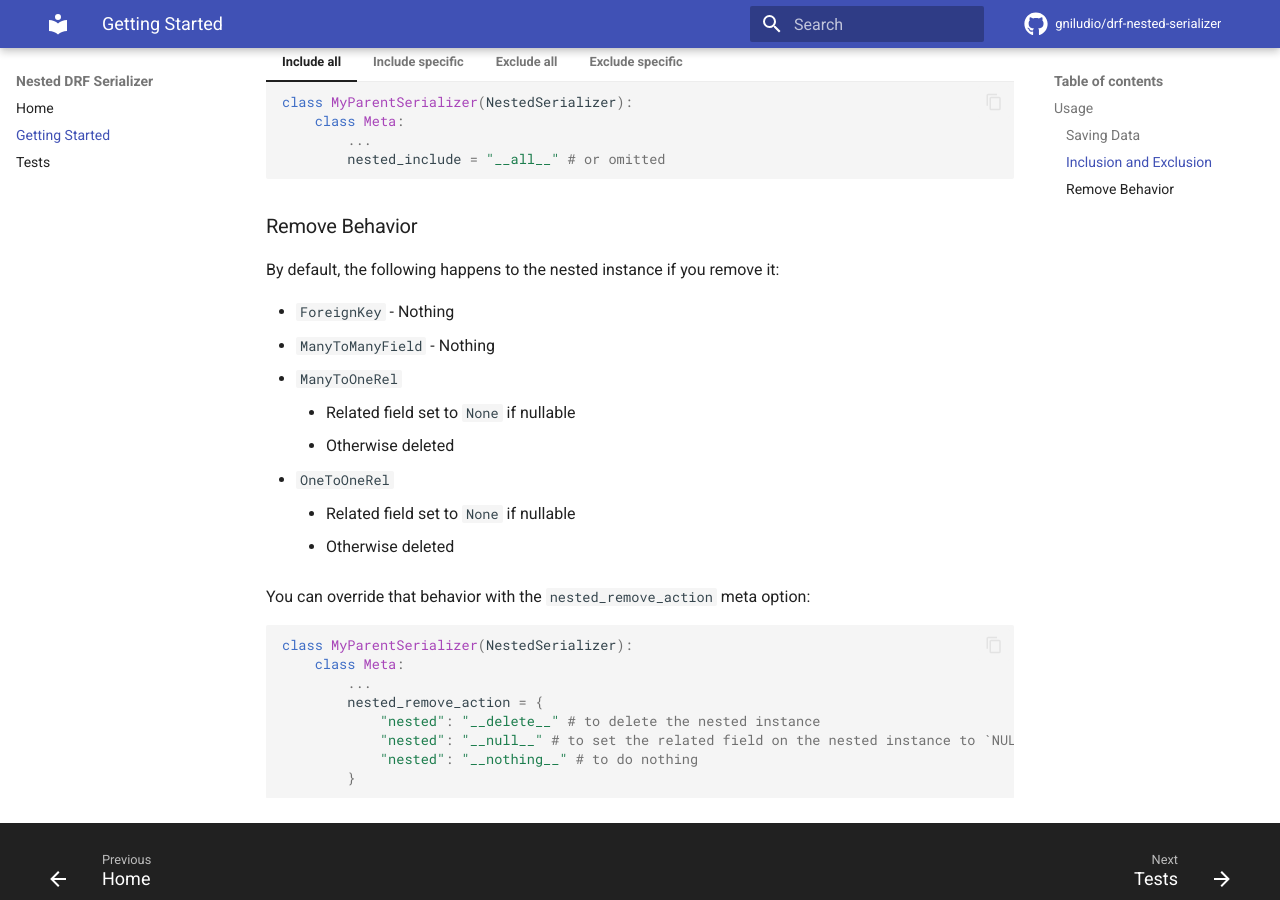
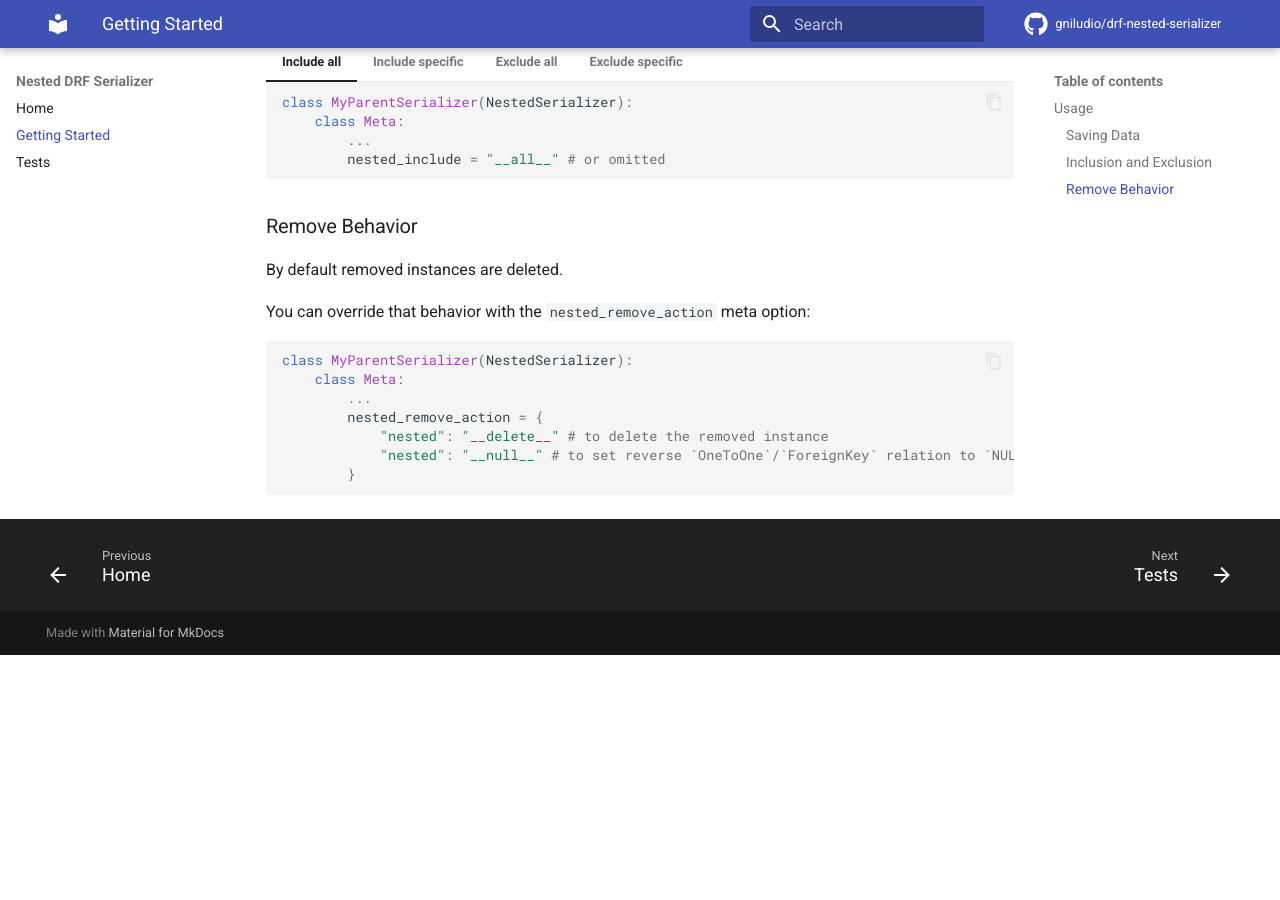
Before and after one commit to GniLudio/drf-nested-serializer, an MkDocs documentation site: the page built from docs/getting_started.md, in a window 1280 px wide and 900 px high, scrolled down 1293 px. Built offline with MkDocs 1.6.1 and Material for MkDocs 9.7.7, drawn with Linux system fonts in a browser that asks for light colours; comment, search, counter and statistics services are not loaded; after the commit the page ends 1948 px from its top, so only the background shows below that.

````diff
--- a/docs/getting_started.md
+++ b/docs/getting_started.md
@@ -378,16 +378,7 @@ By default all nested serializers are automatically handled, but you can explici
 
 ### Remove Behavior
 
-By default, the following happens to the nested instance if you remove it:
-
-- `ForeignKey` - Nothing
-- `ManyToManyField` - Nothing
-- `ManyToOneRel`
-    * Related field set to `None` if nullable
-    * Otherwise deleted
-* `OneToOneRel`
-    * Related field set to `None` if nullable
-    * Otherwise deleted
+By default removed instances are deleted.
 
 You can override that behavior with the `nested_remove_action` meta option:
 
@@ -396,9 +387,8 @@ class MyParentSerializer(NestedSerializer):
     class Meta:
         ...
         nested_remove_action = {
-            "nested": "__delete__" # to delete the nested instance
-            "nested": "__null__" # to set the related field on the nested instance to `NULL`
-            "nested": "__nothing__" # to do nothing
+            "nested": "__delete__" # to delete the removed instance
+            "nested": "__null__" # to set reverse `OneToOne`/`ForeignKey` relation to `NULL`
         }
 
 ```
````
Also changed, not shown: 3 other files.
